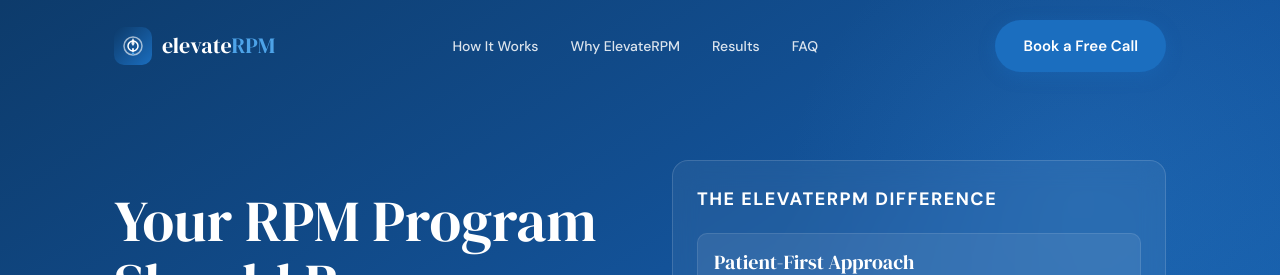
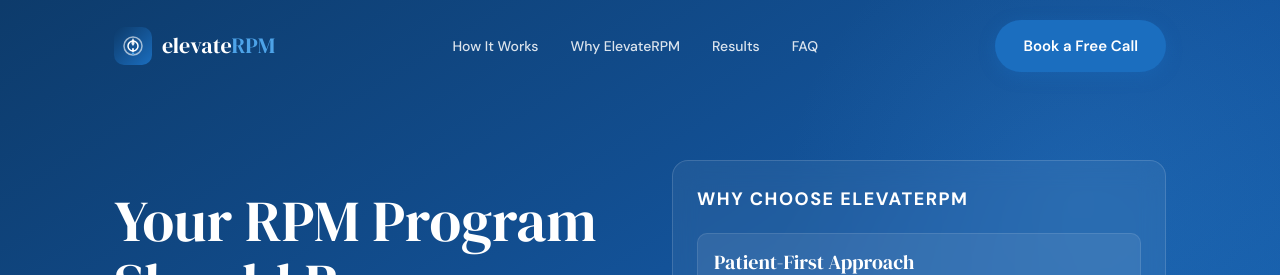
Before and after one commit to jasonhochman23/elevaterpm, a Next.js app: page / in a window 1280 px wide. Shown: the top 275 px of the page. Built offline with nearby package versions, Linux system fonts and the light colour scheme.

Commit message:
Change title to Why Choose ElevateRPM

```diff
--- a/src/app/page.tsx
+++ b/src/app/page.tsx
@@ -176,7 +176,7 @@ export default function HomePage() {
             {/* Value Prop Card */}
             <div className="bg-white/[0.06] border border-white/[0.14] rounded-[16px] p-6 backdrop-blur-[12px]">
               <div className="text-lg font-bold tracking-[1.5px] uppercase text-white mb-5">
-                The ElevateRPM Difference
+                Why Choose ElevateRPM
               </div>
               <div className="space-y-3">
                 <div className="p-4 bg-white/[0.08] border border-white/10 rounded-[10px]">
```
